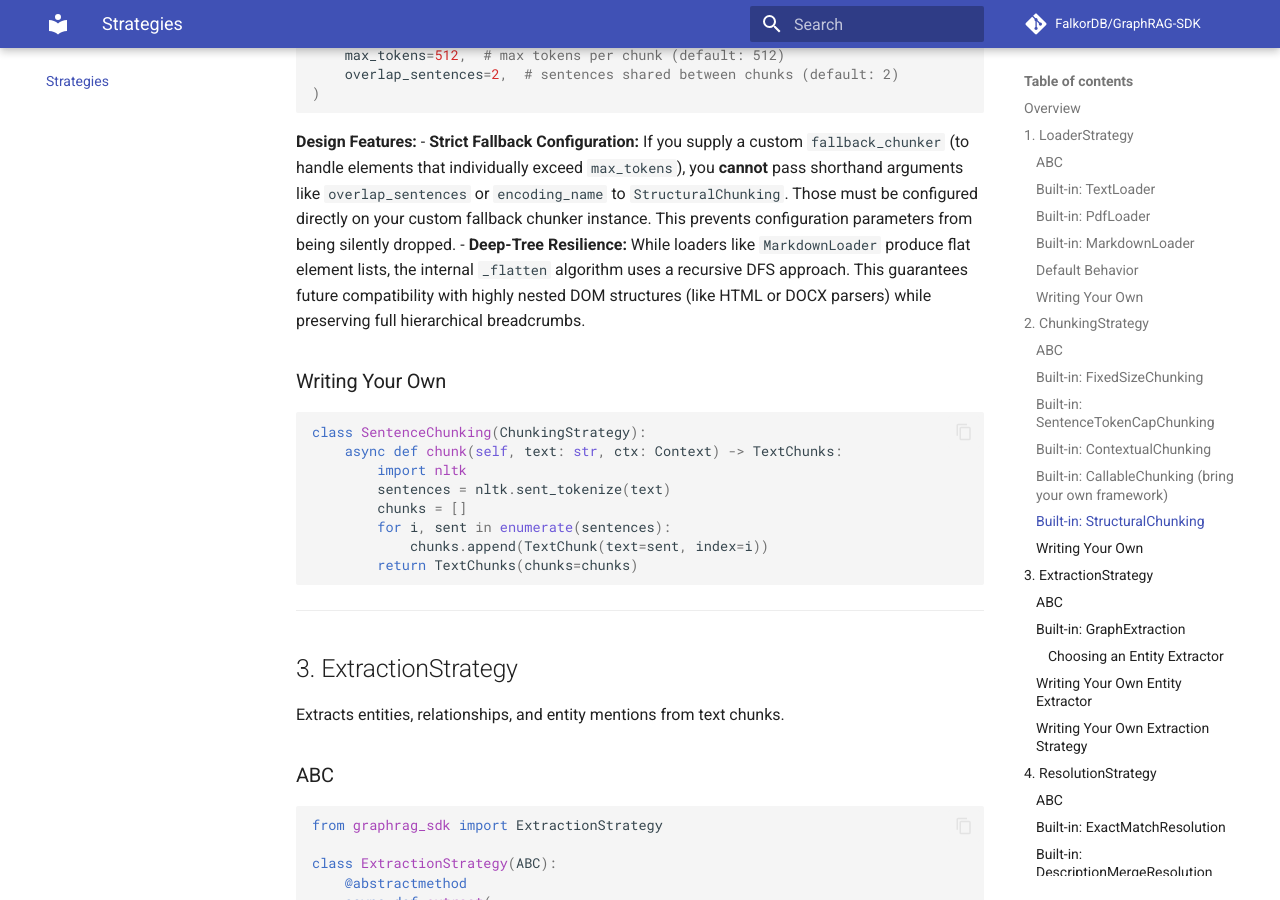
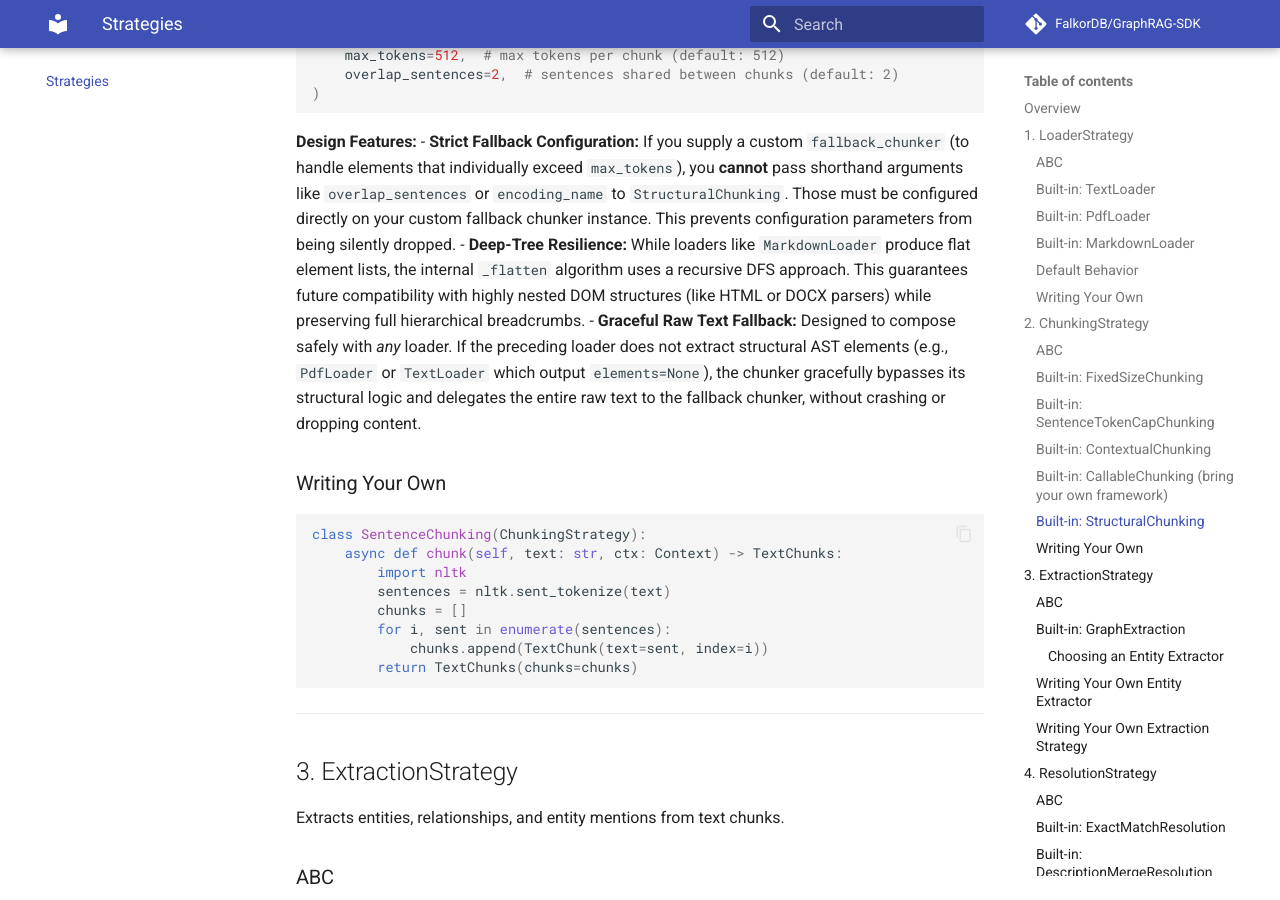
Before and after one commit to FalkorDB/GraphRAG-SDK, an MkDocs documentation site: the page built from docs/strategies.md, in a window 1280 px wide and 900 px high, scrolled down 4157 px. Built offline with MkDocs 1.6.1 and Material for MkDocs 9.7.7, drawn with Linux system fonts in a browser that asks for light colours; comment, search, counter and statistics services are not loaded.

Commit message:
doc:  design  decision in StructuralChunking for loaders without structural elements

```diff
--- a/docs/strategies.md
+++ b/docs/strategies.md
@@ -178,6 +178,7 @@ chunker = StructuralChunking(
 **Design Features:**
 - **Strict Fallback Configuration:** If you supply a custom `fallback_chunker` (to handle elements that individually exceed `max_tokens`), you **cannot** pass shorthand arguments like `overlap_sentences` or `encoding_name` to `StructuralChunking`. Those must be configured directly on your custom fallback chunker instance. This prevents configuration parameters from being silently dropped.
 - **Deep-Tree Resilience:** While loaders like `MarkdownLoader` produce flat element lists, the internal `_flatten` algorithm uses a recursive DFS approach. This guarantees future compatibility with highly nested DOM structures (like HTML or DOCX parsers) while preserving full hierarchical breadcrumbs.
+- **Graceful Raw Text Fallback:** Designed to compose safely with *any* loader. If the preceding loader does not extract structural AST elements (e.g., `PdfLoader` or `TextLoader` which output `elements=None`), the chunker gracefully bypasses its structural logic and delegates the entire raw text to the fallback chunker, without crashing or dropping content.
 
 
 ### Writing Your Own
```
